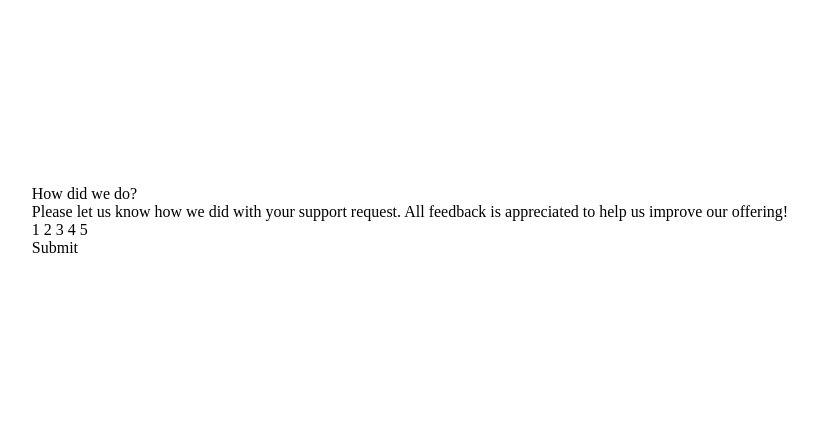
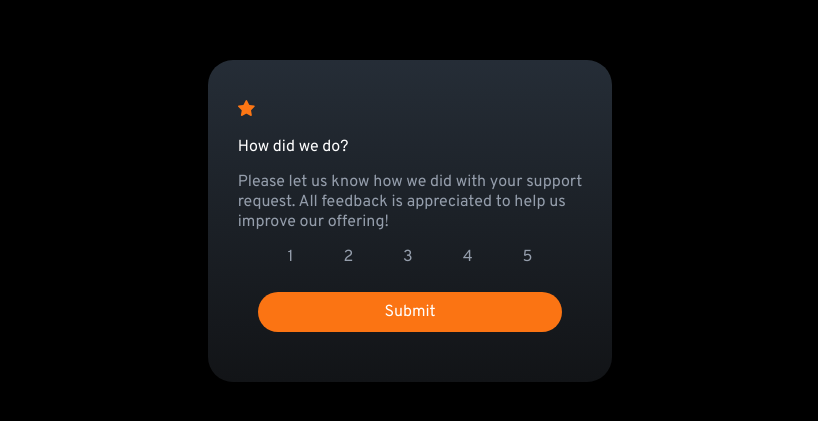
Before and after one commit to alb91/interactive-rating-component-main, a plain HTML site: page index.html in a window 1280 px wide. Shown: the part 179-600 px from the top of the page, without its empty margins (230-1048 px from the left). Drawn offline with Linux system fonts and the light colour scheme.

Commit message:
added styles to first card

```diff
--- a/design/css/styles.css
+++ b/design/css/styles.css
@@ -8,7 +8,43 @@ body {
   justify-content: center;
   align-items: center;
   min-height: 100vh;
+  background-color: black;
+  font-family: "Overpass", sans-serif;
 }
 
 .main {
+  background: linear-gradient(hsl(213, 19%, 18%), hsl(216, 12%, 8%));
+  border-radius: 25px;
+  padding: 25px;
 }
+
+.star {
+  margin: 15px 5px;
+}
+
+.feedback-main {
+  color: hsl(0, 0%, 100%);
+  margin: 15px 5px;
+}
+
+.feedback-text {
+  color: hsl(217, 12%, 63%);
+  margin: 15px 0px;
+}
+
+.rating {
+  list-style-type: none;
+  display: flex;
+  justify-content: space-evenly;
+  color: hsl(217, 12%, 63%);
+  margin: 15px 5px;
+}
+
+.submit {
+  background-color: hsl(25, 97%, 53%);
+  color: hsl(0, 0%, 100%);
+  text-align: center;
+  border-radius: 25px;
+  margin: 25px;
+  padding: 10px;
+}
--- a/index.html
+++ b/index.html
@@ -14,20 +14,42 @@
     <!-- CSS -->
     <link rel="stylesheet" href="./design/css/styles.css" />
 
+    <!-- Font -->
+    <link rel="preconnect" href="https://fonts.googleapis.com" />
+    <link rel="preconnect" href="https://fonts.gstatic.com" crossorigin />
+    <link
+      href="https://fonts.googleapis.com/css2?family=Overpass:wght@400;700&display=swap"
+      rel="stylesheet"
+    />
+
     <title>Frontend Mentor | Interactive rating component</title>
   </head>
   <body>
     <!-- Rating state start -->
     <div class="main">
-      <div class="star"></div>
+      <div class="star">
+        <svg width="17" height="16" xmlns="http://www.w3.org/2000/svg">
+          <path
+            d="m9.067.43 1.99 4.031c.112.228.33.386.58.422l4.45.647a.772.772 0 0 1 .427 1.316l-3.22 3.138a.773.773 0 0 0-.222.683l.76 4.431a.772.772 0 0 1-1.12.813l-3.98-2.092a.773.773 0 0 0-.718 0l-3.98 2.092a.772.772 0 0 1-1.119-.813l.76-4.431a.77.77 0 0 0-.222-.683L.233 6.846A.772.772 0 0 1 .661 5.53l4.449-.647a.772.772 0 0 0 .58-.422L7.68.43a.774.774 0 0 1 1.387 0Z"
+            fill="#FC7614"
+          />
+        </svg>
+      </div>
       <div class="feedback-main">
         How did we do?
         <div class="feedback-text">
-          Please let us know how we did with your support request. All feedback
-          is appreciated to help us improve our offering!
+          <div>Please let us know how we did with your support</div>
+          <div>request. All feedback is appreciated to help us</div>
+          <div>improve our offering!</div>
         </div>
       </div>
-      <div class="rating">1 2 3 4 5</div>
+      <div class="rating">
+        <li>1</li>
+        <li>2</li>
+        <li>3</li>
+        <li>4</li>
+        <li>5</li>
+      </div>
       <div class="submit">Submit</div>
     </div>
 
```
